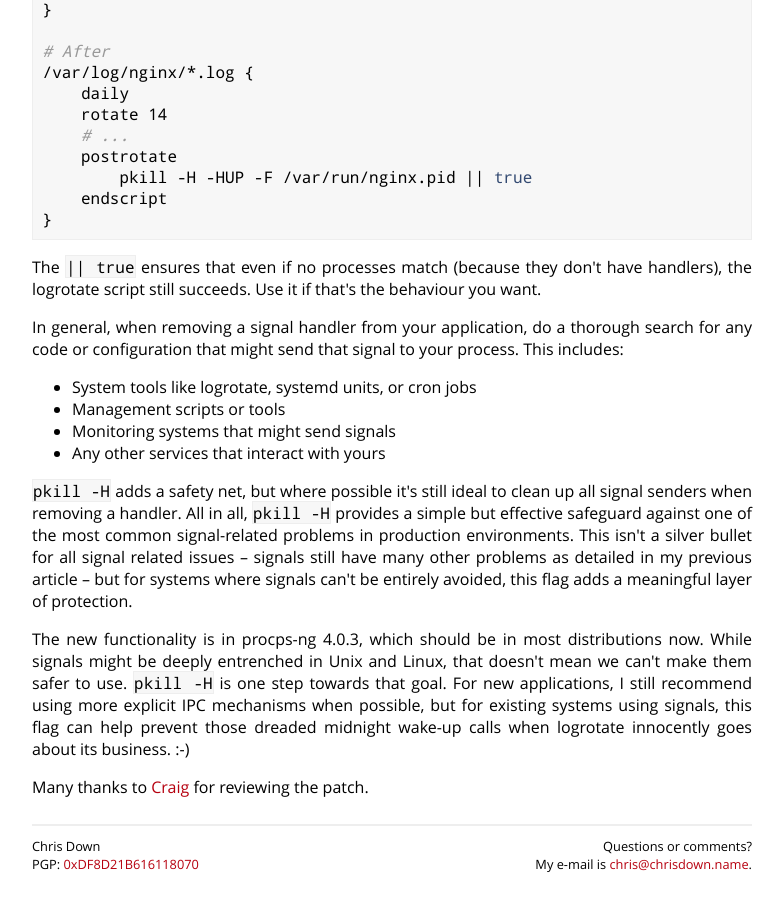
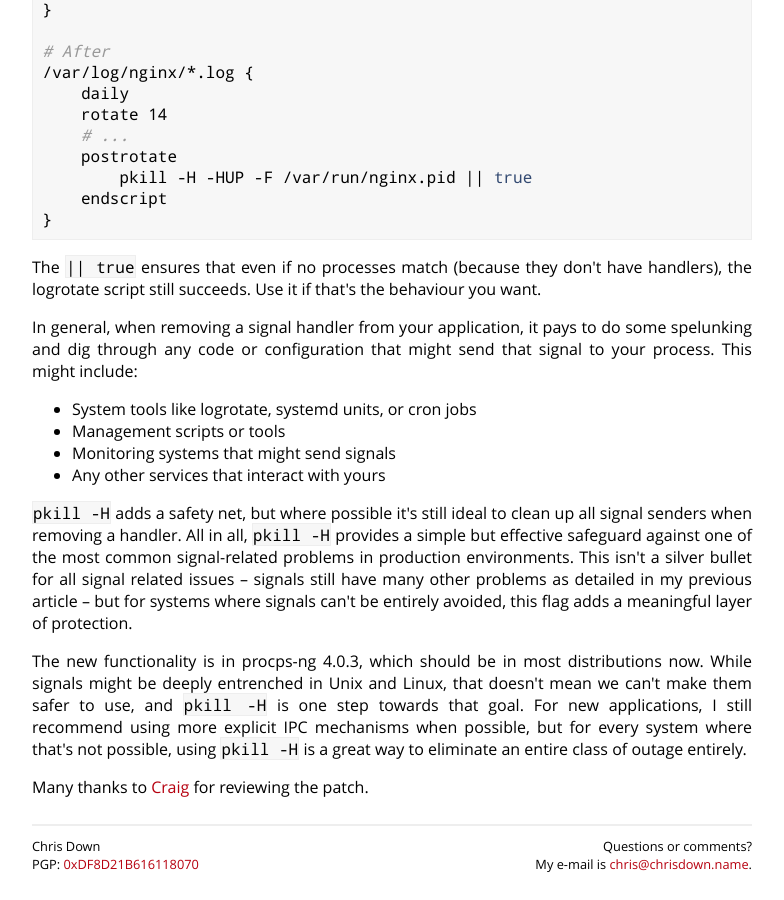
Before and after one commit to cdown/chrisdown.name, a Jekyll site: the page built from _posts/2025-05-12-safer-signal-sending-with-pkill-require-handler.md, in a window 1280 px wide and 900 px high, scrolled down 6310 px. Shown: the whole window, without its empty margins (248-1032 px from the left). Built offline with Jekyll 4.4.1, drawn with Linux system fonts in a browser that asks for light colours.

Commit message:
require handler post: Polish ending

```diff
--- a/_posts/2025-05-12-safer-signal-sending-with-pkill-require-handler.md
+++ b/_posts/2025-05-12-safer-signal-sending-with-pkill-require-handler.md
@@ -355,9 +355,9 @@ The `|| true` ensures that even if no processes match (because they don't have
 handlers), the logrotate script still succeeds. Use it if that's the behaviour
 you want.
 
-In general, when removing a signal handler from your application, do a thorough
-search for any code or configuration that might send that signal to your
-process. This includes:
+In general, when removing a signal handler from your application, it pays to do
+some spelunking and dig through any code or configuration that might send that
+signal to your process. This might include:
 
 - System tools like logrotate, systemd units, or cron jobs
 - Management scripts or tools
@@ -374,10 +374,10 @@ this flag adds a meaningful layer of protection.
 
 The new functionality is in procps-ng 4.0.3, which should be in most
 distributions now. While signals might be deeply entrenched in Unix and Linux,
-that doesn't mean we can't make them safer to use. `pkill -H` is one step
+that doesn't mean we can't make them safer to use, and `pkill -H` is one step
 towards that goal. For new applications, I still recommend using more explicit
-IPC mechanisms when possible, but for existing systems using signals, this flag
-can help prevent those dreaded midnight wake-up calls when logrotate innocently
-goes about its business. :-)
+IPC mechanisms when possible, but for every system where that's not possible,
+using `pkill -H` is a great way to eliminate an entire class of outage
+entirely.
 
 Many thanks to [Craig](https://gitlab.com/csmall) for reviewing the patch.
```
